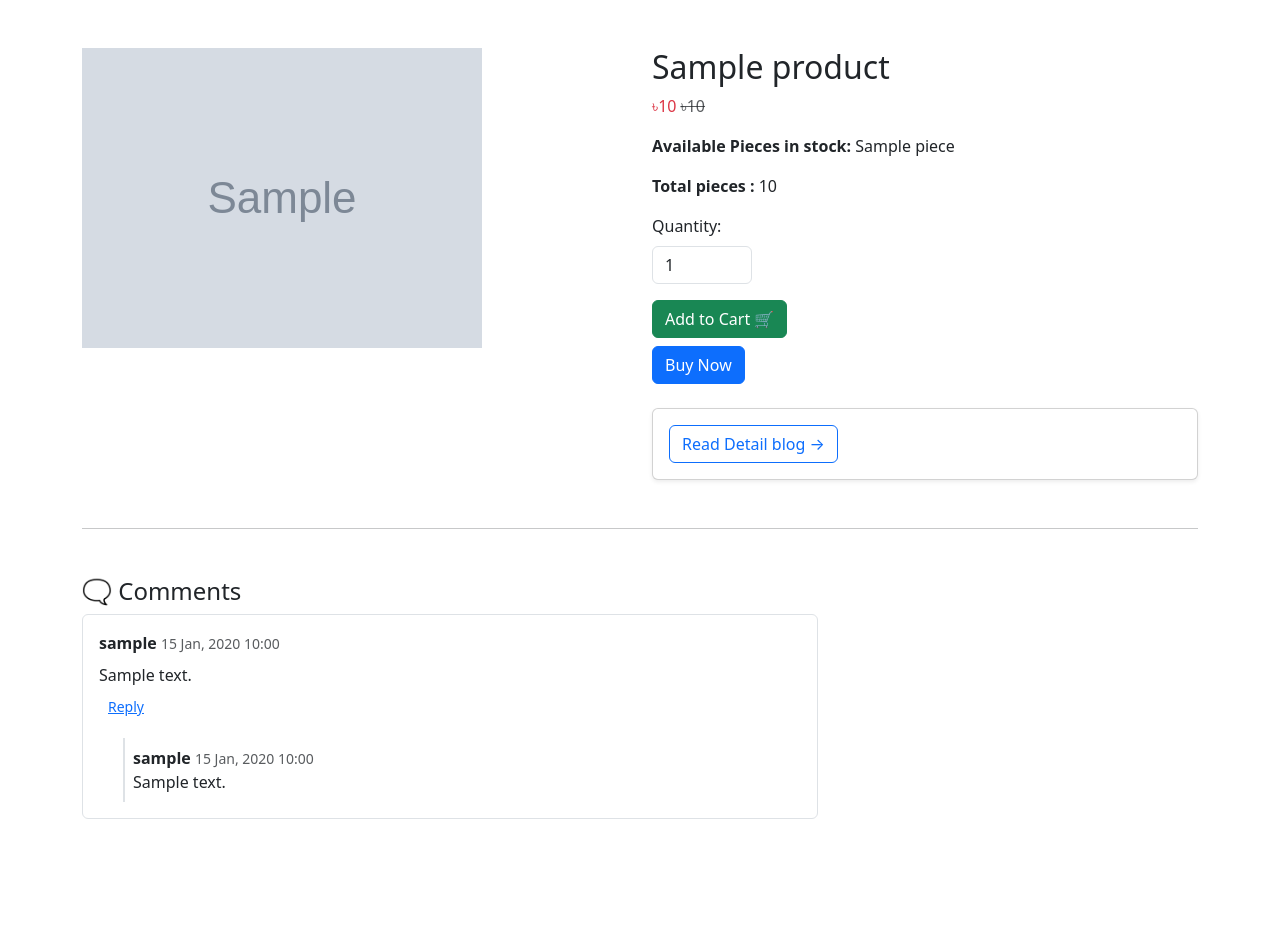
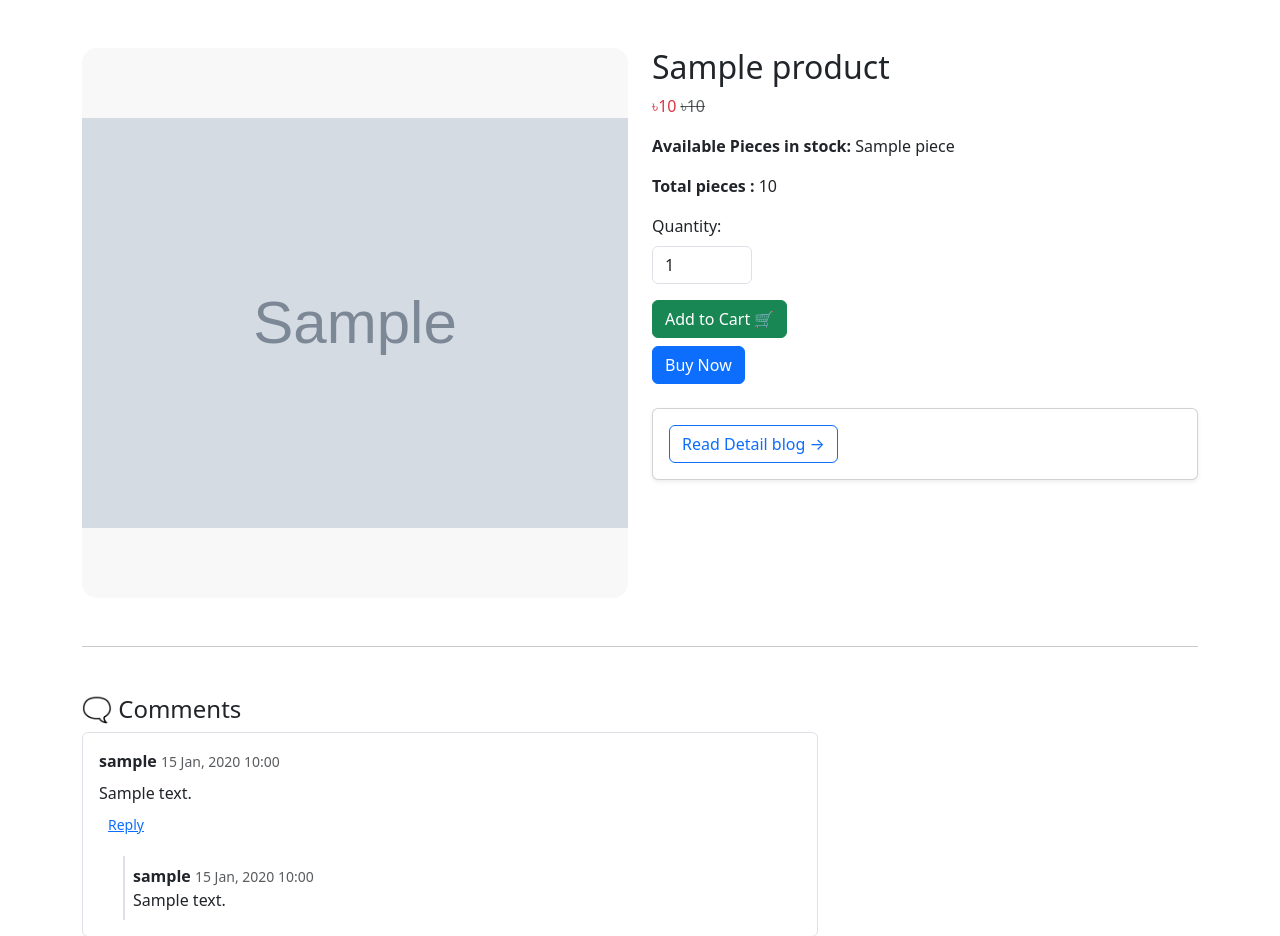
Before and after one commit to Rahul4h/HAT, a Django app: template templates/product_detail.html in a window 1280 px wide. Shown: the part 86-1022 px from the top of the page. Before the commit the page ends 905 px from the top, so only its background shows below. Run offline with Django 5.2, Linux system fonts and the light colour scheme; the template is opened without the code that fills it: most values are stand-ins (such as "Sample title", 1, 10 or a date in 2020); grey boxes marked "Sample" are stand-in pictures.

Commit message:
changes for product_details.html

```diff
--- a/templates/base.html
+++ b/templates/base.html
@@ -8,6 +8,7 @@
     <meta name="viewport" content="width=device-width, initial-scale=1">
     <title>{% block title %}{% endblock title %}</title>
     <link href="https://cdn.jsdelivr.net/npm/bootstrap@5.3.3/dist/css/bootstrap.min.css" rel="stylesheet" integrity="sha384-QWTKZyjpPEjISv5WaRU9OFeRpok6YctnYmDr5pNlyT2bRjXh0JMhjY6hW+ALEwIH" crossorigin="anonymous">
+
   </head>
   <body>
     <nav class="navbar navbar-expand-lg navbar-dark bg-dark">
--- a/templates/product_detail.html
+++ b/templates/product_detail.html
@@ -128,5 +128,34 @@ function showReplyForm(commentId) {
     input.value = commentId;
 }
 </script>
+<style>
+  .product-image-box {
+    width: 100%;
+    height: 550px;
+    border-radius: 15px;
+    overflow: hidden;
+    background: #f8f8f8;
+    display: flex;
+    align-items: center;
+    justify-content: center;
+}
+
+
+.product-image {
+    width: 100%;
+    height: 100%;
+    object-fit: contain;
+}
+
+
+@media(max-width:768px){
+
+    .product-image-box{
+        height:400px;
+    }
+
+}
+
+</style>
 
 {% endblock %}
```
